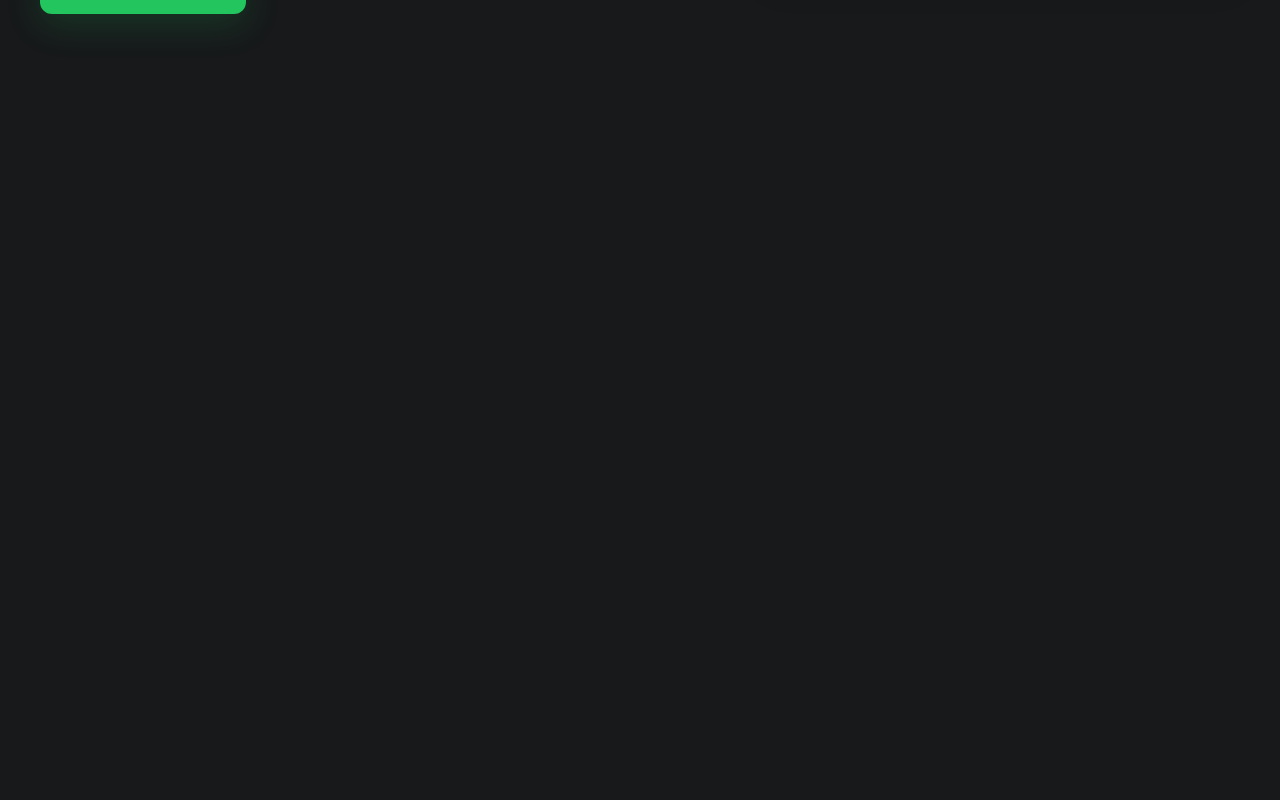
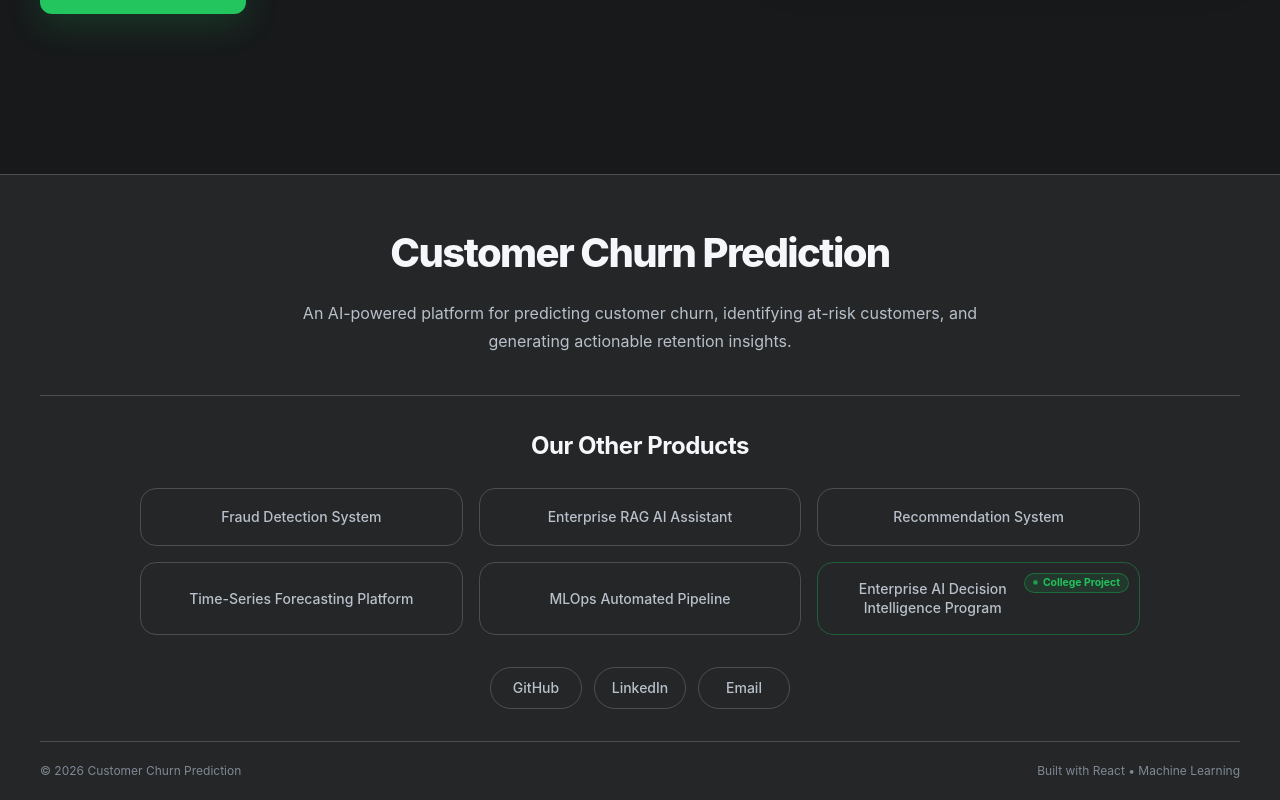
Before and after one commit to annnuspeaks/customer-churn-prediction, a React app in the folder frontend/: page / in a window 1280 px wide. Shown: the part 712-1512 px from the top of the page. Before the commit the page ends 806 px from the top, so only its background shows below. Built offline with nearby package versions, Linux system fonts and the light colour scheme; the HTML template or start-up script is replaced by a standard one.

Commit message:
feat(frontend): integrate global footer

```diff
--- a/frontend/src/App.jsx
+++ b/frontend/src/App.jsx
@@ -3,6 +3,7 @@ import { useEffect, useState } from "react";
 import { BrowserRouter, Navigate, Route, Routes } from "react-router-dom";
 import BackToTop from "./components/BackToTop/BackToTop";
 import ThemeToggle from "./components/ThemeToggle/ThemeToggle";
+import Footer from "./components/Footer/Footer";
 
 import Home from "./pages/Home/Home";
 import Prediction from "./pages/Prediction/Prediction";
@@ -45,6 +46,7 @@ function App() {
           <Route path="/results" element={<Results />} />
           <Route path="*" element={<Navigate to="/" replace />} />
         </Routes>
+        <Footer />
       </div>
     </BrowserRouter>
   );
--- a/frontend/src/components/Footer/Footer.css
+++ b/frontend/src/components/Footer/Footer.css
@@ -97,7 +97,7 @@
 
 .site-footer__product-card {
   min-height: 58px;
-
+  text-decoration: none;
   display: flex;
   align-items: center;
   justify-content: center;
--- a/frontend/src/components/Footer/Footer.jsx
+++ b/frontend/src/components/Footer/Footer.jsx
@@ -2,7 +2,7 @@ import { Link } from "react-router-dom";
 import "./Footer.css";
 
 const otherProducts = [
-  { name: "Fraud Detection System" },
+  { name: "Fraud Detection System", url: "https://fraudmatrix.vercel.app/" },
   { name: "Enterprise RAG AI Assistant" },
   { name: "Recommendation System" },
   { name: "Time-Series Forecasting Platform" },
@@ -43,13 +43,9 @@ function Footer() {
           <h2 id="footer-products-title">Our Other Products</h2>
 
           <div className="site-footer__product-grid">
-            {otherProducts.map((product) => (
-              <div
-                key={product.name}
-                className={`site-footer__product-card ${
-                  product.badge ? "site-footer__product-card--college" : ""
-                }`}
-              >
+            {otherProducts.map((product) => {
+              const cardContent = (
+                <>
                   <span>{product.name}</span>
 
                   {product.badge && (
@@ -58,8 +54,37 @@ function Footer() {
                       {product.badge}
                     </span>
                   )}
+                </>
+              );
+
+              if (product.url) {
+                return (
+                  <a
+                    key={product.name}
+                    href={product.url}
+                    target="_blank"
+                    rel="noopener noreferrer"
+                    className={`site-footer__product-card ${
+                      product.badge ? "site-footer__product-card--college" : ""
+                    }`}
+                    aria-label={`Open ${product.name}`}
+                  >
+                    {cardContent}
+                  </a>
+                );
+              }
+
+              return (
+                <div
+                  key={product.name}
+                  className={`site-footer__product-card ${
+                    product.badge ? "site-footer__product-card--college" : ""
+                  }`}
+                >
+                  {cardContent}
                 </div>
-            ))}
+              );
+            })}
           </div>
         </section>
         {/* ================================
```
Also changed, not shown: 1 other file (tests, documents, lock files or other folders). Lines whose indentation alone changed are shown as unchanged.
